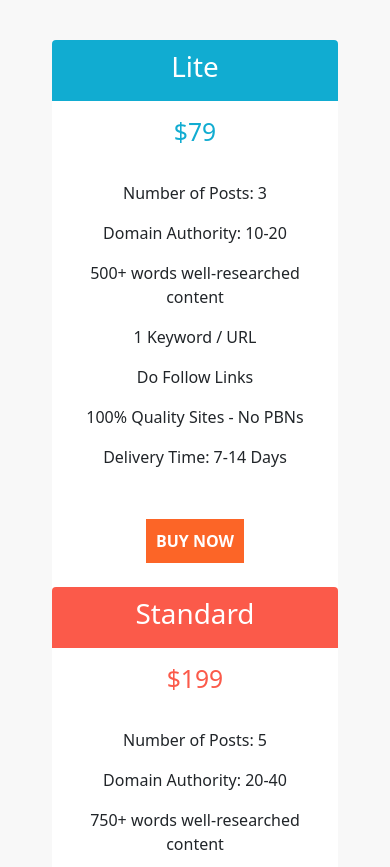
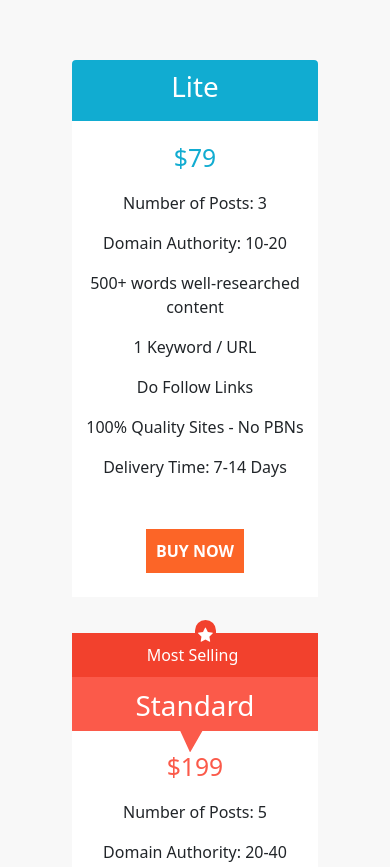
Before and after one commit to Noushedul1/c_joy_project, a plain HTML site: page index.html in a window 390 px wide. Shown: the top 867 px of the page. Drawn offline with nearby package versions, Linux system fonts and the light colour scheme.

Commit message:
clear some responsive issues

```diff
--- a/css/style.css
+++ b/css/style.css
@@ -6,7 +6,7 @@
 /* start for price  */
 #price{
     background: #F8F8F8;
-    padding: 40px;
+    padding: 60px;
     text-align: center;
 }
 .price_details{
@@ -22,6 +22,7 @@
 }
 .litle_price{
     color: #11ACD1;
+    padding-top: 22px;
 }
 .lite_btn{
     background: #FC6527;
@@ -39,7 +40,7 @@
 .prices .standard{
     background: #FB5A4A;
     color: white;
-    padding: 10px;
+    padding: 22px;
 }
 .standard_price{
     color: #FB5A4A;
@@ -54,6 +55,55 @@
     text-decoration: none;
     color: white;
 }
+.standard_tag{
+    clip-path: polygon(0% 0%, 100% 0%, 100% 75%, 53% 75%, 48% 100%, 44% 75%, 0% 75%);
+}
+.stnd{
+    position: relative;
+}
+.standard_most_selling{
+    position: absolute;
+    background: #F2412D;
+    z-index: 1;
+    color: white;
+    padding: 10px 199px 10px 20px;
+    bottom: -10px;
+    width: 100%;
+}
+.stnd_icon{
+    position: absolute;
+    top: -47px;
+    z-index: 2;
+    background: #F2412D;
+    border-radius: 50px;
+    padding: 3px;
+}
+.fa-star{
+    color: white;
+}
+@media (max-width: 767px){
+    .stnd_padding{
+        padding-top: 70px;
+    }
+    .standard_most_selling{
+        padding: 10px 25px 10px 20px;
+    }
+}
+@media (max-width: 500px){
+    .standard_most_selling{
+        padding: 10px 25px 10px 20px;
+    }
+}
+@media (max-width: 993px){
+    .standard_most_selling{
+        padding: 10px 190px 10px 20px;
+    }
+}
+@media (max-width: 1200px){
+    .standard_most_selling{
+        padding: 10px 25px 10px 20px;
+    }
+}
 /* end for standard  */
 
 /* start for premium  */
@@ -64,6 +114,7 @@
 }
 .premium_price{
     color: #F68144;
+    padding-top: 22px;
 }
 .premium_btn{
     background: #FC6527;
@@ -85,6 +136,7 @@
 }
 .customized_price{
     color: #309AA1;
+    padding-top: 22px;
 }
 .customized_btn{
     background: #FC6527;
--- a/index.html
+++ b/index.html
@@ -4,6 +4,7 @@
     <meta charset="UTF-8">
     <meta http-equiv="X-UA-Compatible" content="IE=edge">
     <meta name="viewport" content="width=device-width, initial-scale=1.0">
+    <link rel="stylesheet" href="https://cdnjs.cloudflare.com/ajax/libs/font-awesome/4.7.0/css/font-awesome.css" integrity="sha512-5A8nwdMOWrSz20fDsjczgUidUBR8liPYU+WymTZP1lmY9G6Oc7HlZv156XqnsgNUzTyMefFTcsFH/tnJE/+xBg==" crossorigin="anonymous" referrerpolicy="no-referrer" />
     <link href="https://cdn.jsdelivr.net/npm/bootstrap@5.0.2/dist/css/bootstrap.min.css" rel="stylesheet" integrity="sha384-EVSTQN3/azprG1Anm3QDgpJLIm9Nao0Yz1ztcQTwFspd3yD65VohhpuuCOmLASjC" crossorigin="anonymous">
     <link rel="stylesheet" href="./css/style.css">
     <title>price</title>
@@ -18,7 +19,7 @@
                            <div class="price_type lite rounded-top">
                                <h1>Lite</h1>
                            </div>
-                           <div class="litle_price p-3">
+                           <div class="litle_price">
                             <h2>&dollar;79</h2>
                            </div>
                            <div class="price_details">
@@ -39,12 +40,20 @@
                            </div>
                        </div>
                    </div>
-                   <div class="col-md-6 col-lg-3">
+                   <div class="col-md-6 col-lg-3 stnd_padding">
+                       <div class="stnd">
+                        <a href="" class="stnd_icon">
+                            <i class="fa fa-star" aria-hidden="true"></i>
+                        </a>
+                        <div class="standard_most_selling">
+                            Most Selling
+                        </div>
+                       </div>
                     <div class="prices">
-                        <div class="price_type standard rounded-top">
+                        <div class="price_type standard_tag standard rounded-top">
                             <h1>Standard</h1>
                         </div>
-                        <div class="standard_price p-3">
+                        <div class="standard_price">
                             <h2>&dollar;199</h2>
                         </div>
                         <div class="price_details">
@@ -70,7 +79,7 @@
                         <div class="price_type premium rounded-top">
                             <h1>Premium</h1>
                         </div>
-                        <div class="premium_price p-3">
+                        <div class="premium_price">
                             <h2>&dollar;599</h2>
                         </div>
                         <div class="price_details">
@@ -96,7 +105,7 @@
                         <div class="price_type customized rounded-top">
                             <h1>Customized</h1>
                         </div>
-                        <div class="customized_price p-3">
+                        <div class="customized_price">
                             <h2>&dollar;1499</h2>
                         </div>
                         <div class="price_details">
```
